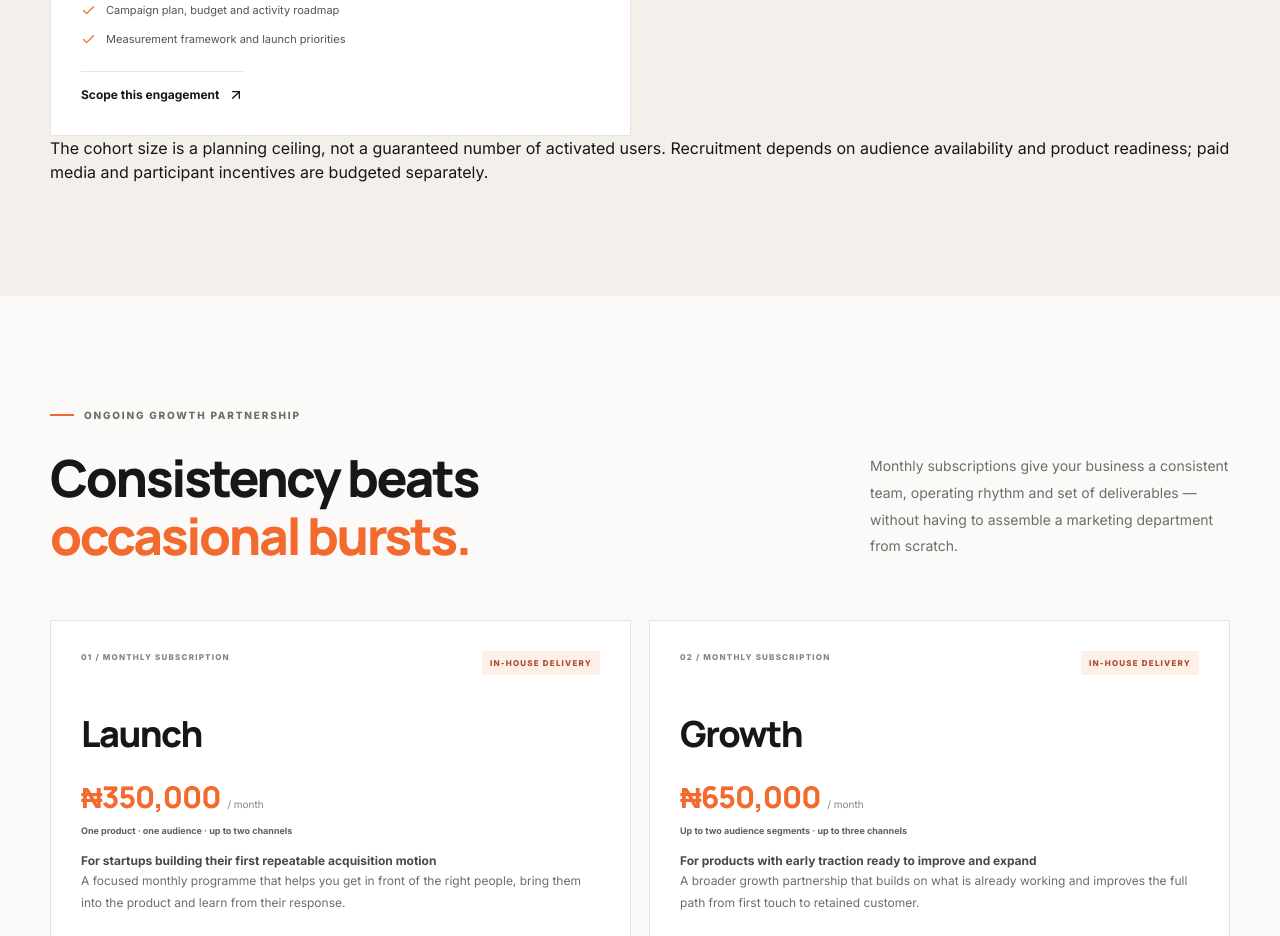
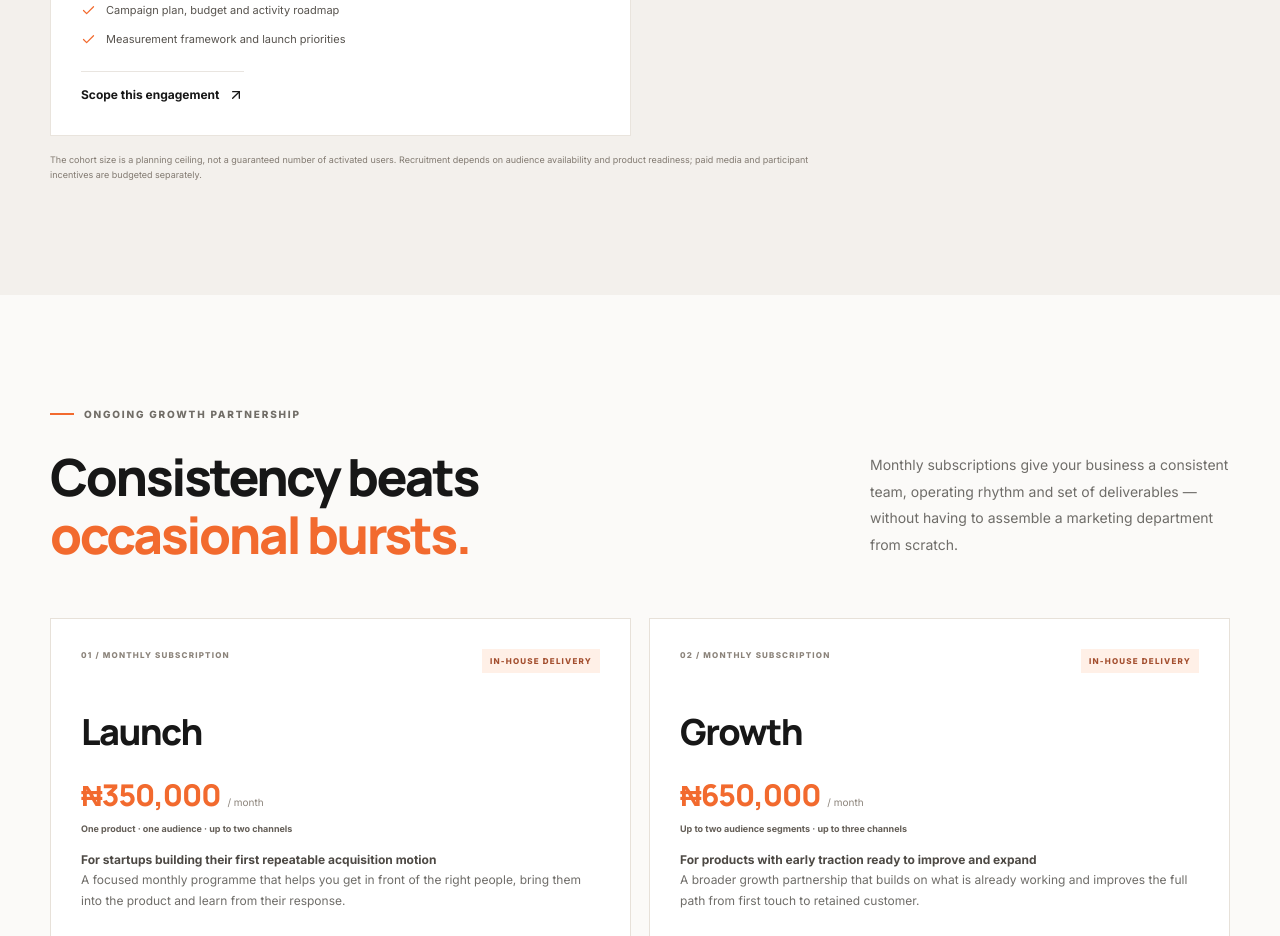
Before and after one commit to BuildGenie/web-app, a Next.js app: page /services/marketing in a window 1280 px wide. Shown: the part 2520-3456 px from the top of the page. Built offline with nearby package versions, Linux system fonts and the light colour scheme.

Commit message:
style: add validation pricing note

```diff
--- a/app/globals.css
+++ b/app/globals.css
@@ -644,3 +644,5 @@ h2 { font: 750 clamp(36px, 4vw, 52px)/1.14 var(--font-manrope), sans-serif; lett
   .specialist-detail-card { min-height: auto; }
   .pricing-clarity { grid-template-columns: 1fr; gap: 20px; }
 }
+
+.sprint-pricing-note { max-width: 780px; margin: 16px 0 0; color: #827a71; font-size: 9px; line-height: 1.7; }
```
